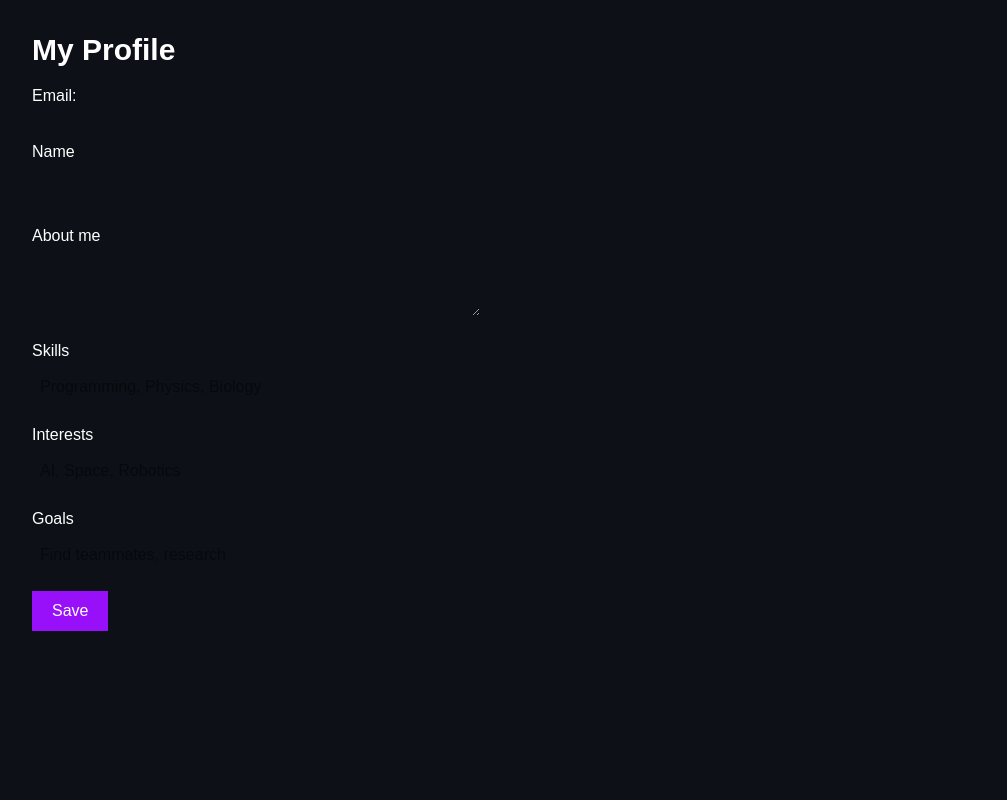
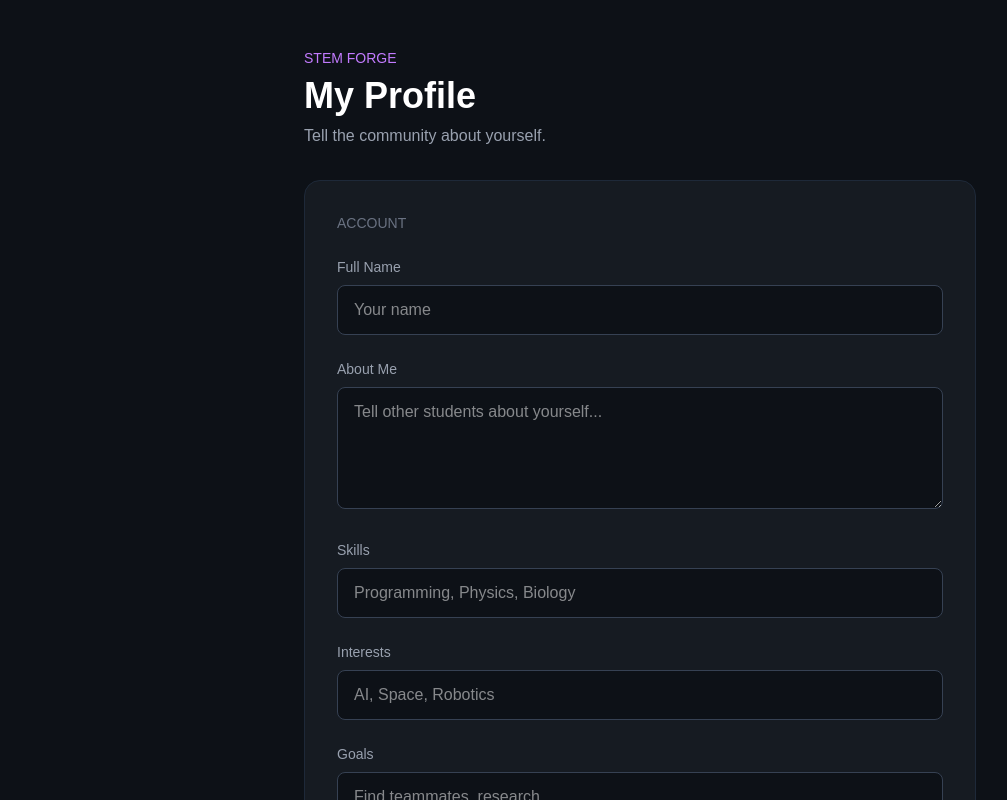
Before and after one commit to maryiazaranok-arch/STEM-Forge, a Next.js app: page /profile in a window 1280 px wide. Shown: the top 800 px of the page, without its empty margins (0-1007 px from the left). Built offline with nearby package versions, Linux system fonts and the light colour scheme; no server answers.

Commit message:
Improve profile styling

```diff
--- a/app/profile/page.tsx
+++ b/app/profile/page.tsx
@@ -43,76 +43,133 @@ export default function ProfilePage() {
       return;
     }
 
-    alert("Saved!");
+    alert("Profile saved!");
   }
 
   return (
-    <main className="min-h-screen bg-[#0D1117] text-white p-8">
+    <main className="min-h-screen bg-[#0D1117] text-white px-6 py-12">
 
-      <h1 className="text-3xl font-bold">
+      <div className="max-w-2xl mx-auto">
+
+        <div className="mb-8">
+          <p className="text-purple-400 text-sm mb-2">
+            STEM FORGE
+          </p>
+
+          <h1 className="text-4xl font-bold">
             My Profile
           </h1>
 
-      <p className="mt-4">
-        Email: {user?.email}
+          <p className="text-gray-400 mt-2">
+            Tell the community about yourself.
+          </p>
+        </div>
+
+
+        <div className="bg-[#161B22] border border-gray-800 rounded-2xl p-8">
+
+          <div className="mb-6">
+
+            <p className="text-sm text-gray-500">
+              ACCOUNT
             </p>
 
-      <div className="mt-8 max-w-md">
+            <p className="mt-2 text-gray-300">
+              {user?.email}
+            </p>
 
-        <p>Name</p>
+          </div>
+
+
+          <div className="mb-6">
+
+            <label className="block text-sm text-gray-400 mb-2">
+              Full Name
+            </label>
 
             <input
               value={name}
               onChange={(e) => setName(e.target.value)}
-          className="w-full p-2 mt-1 mb-4 text-black"
+              placeholder="Your name"
+              className="w-full bg-[#0D1117] border border-gray-700 rounded-lg px-4 py-3 outline-none focus:border-purple-500"
             />
 
+          </div>
 
-        <p>About me</p>
+
+          <div className="mb-6">
+
+            <label className="block text-sm text-gray-400 mb-2">
+              About Me
+            </label>
 
             <textarea
               value={bio}
               onChange={(e) => setBio(e.target.value)}
-          className="w-full p-2 mt-1 mb-4 text-black"
+              placeholder="Tell other students about yourself..."
+              rows={4}
+              className="w-full bg-[#0D1117] border border-gray-700 rounded-lg px-4 py-3 outline-none focus:border-purple-500"
             />
 
+          </div>
 
-        <p>Skills</p>
+
+          <div className="mb-6">
+
+            <label className="block text-sm text-gray-400 mb-2">
+              Skills
+            </label>
 
             <input
-          placeholder="Programming, Physics, Biology"
               value={skills}
               onChange={(e) => setSkills(e.target.value)}
-          className="w-full p-2 mt-1 mb-4 text-black"
+              placeholder="Programming, Physics, Biology"
+              className="w-full bg-[#0D1117] border border-gray-700 rounded-lg px-4 py-3 outline-none focus:border-purple-500"
             />
 
+          </div>
 
-        <p>Interests</p>
+
+          <div className="mb-6">
+
+            <label className="block text-sm text-gray-400 mb-2">
+              Interests
+            </label>
 
             <input
-          placeholder="AI, Space, Robotics"
               value={interests}
               onChange={(e) => setInterests(e.target.value)}
-          className="w-full p-2 mt-1 mb-4 text-black"
+              placeholder="AI, Space, Robotics"
+              className="w-full bg-[#0D1117] border border-gray-700 rounded-lg px-4 py-3 outline-none focus:border-purple-500"
             />
 
+          </div>
 
-        <p>Goals</p>
+
+          <div className="mb-8">
+
+            <label className="block text-sm text-gray-400 mb-2">
+              Goals
+            </label>
 
             <input
-          placeholder="Find teammates, research"
               value={goals}
               onChange={(e) => setGoals(e.target.value)}
-          className="w-full p-2 mt-1 mb-4 text-black"
+              placeholder="Find teammates, research..."
+              className="w-full bg-[#0D1117] border border-gray-700 rounded-lg px-4 py-3 outline-none focus:border-purple-500"
             />
+
+          </div>
 
 
           <button
             onClick={saveProfile}
-          className="bg-purple-600 px-5 py-2"
+            className="w-full bg-[#8B5CF6] py-3 rounded-lg hover:bg-purple-700 transition"
           >
-          Save
+            Save Profile
           </button>
+
+        </div>
 
       </div>
 
```
Lines whose indentation alone changed are shown as unchanged.
